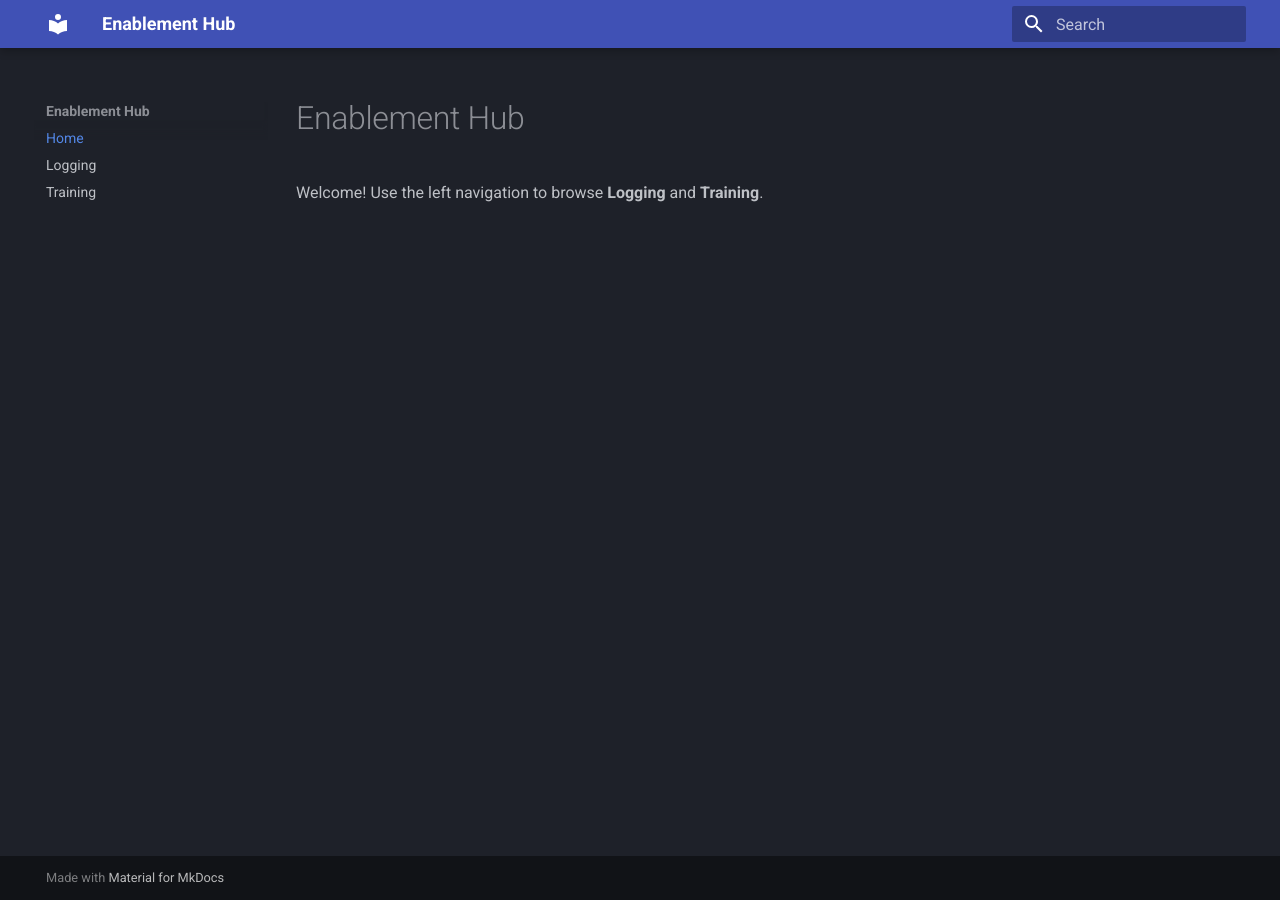
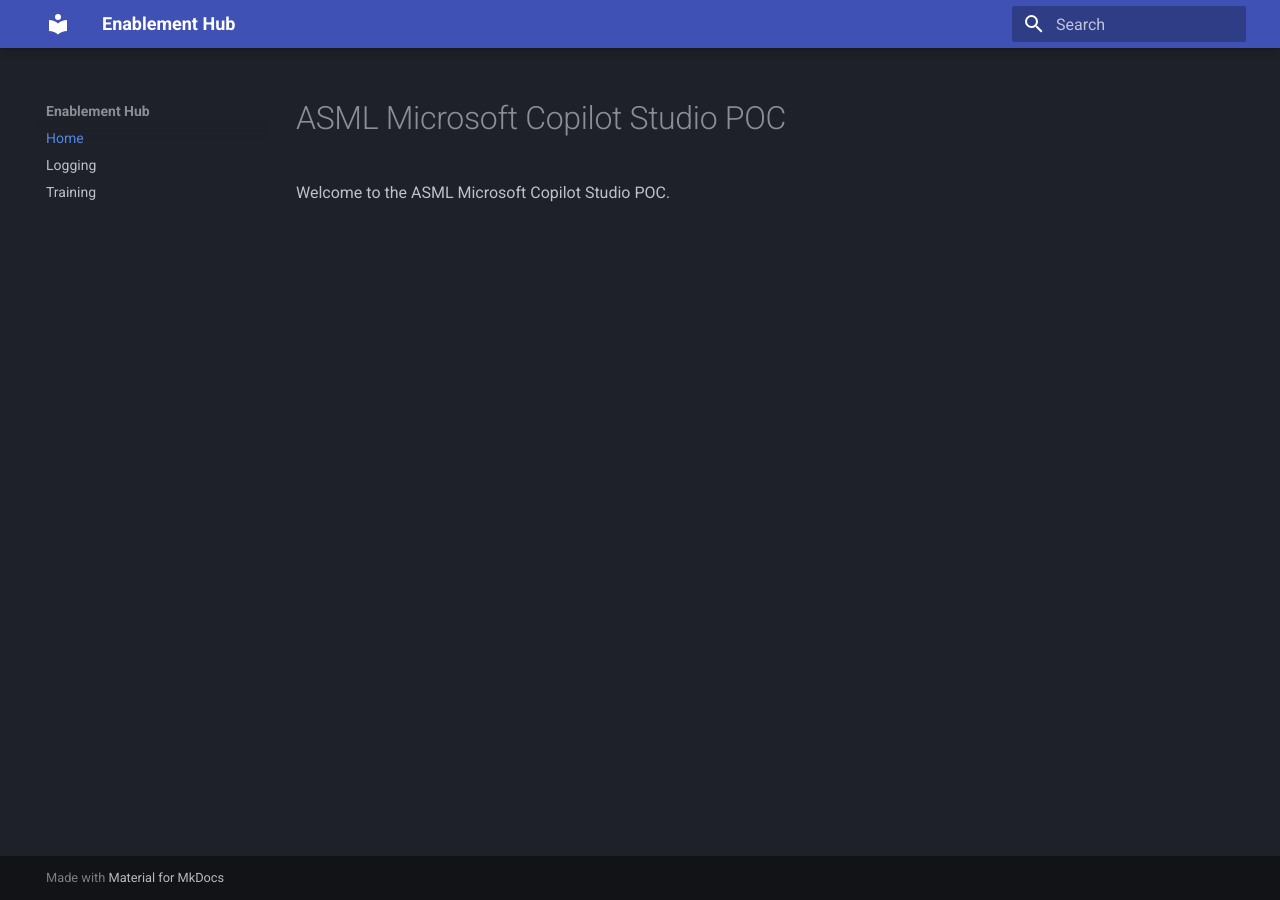
Before and after one commit to cristi-0392/enablement-hub, an MkDocs documentation site: the page built from docs/index.md, in a window 1280 px wide. Built offline with MkDocs 1.6.1 and Material for MkDocs 9.7.7, drawn with Linux system fonts in a browser that asks for light colours.

Commit message:
Update title and welcome message in index.md

```diff
--- a/docs/index.md
+++ b/docs/index.md
@@ -1,3 +1,3 @@
-# Enablement Hub
+# ASML Microsoft Copilot Studio POC
 
-Welcome! Use the left navigation to browse **Logging** and **Training**.
+Welcome to the ASML Microsoft Copilot Studio POC.
```
